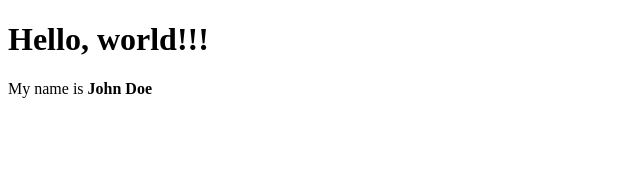
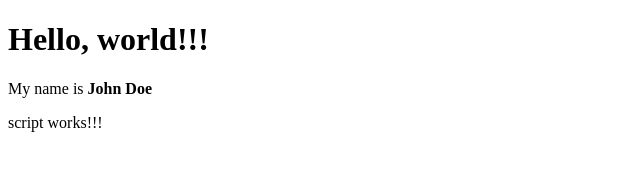
Before and after one commit to OlgaSmit/web411_04032025, a plain HTML site: page index.html in a window 1280 px wide. Shown: the whole page, without its empty margins (0-640 px from the left). Drawn offline with Linux system fonts and the light colour scheme.

Commit message:
+ script

```diff
--- a/index.html
+++ b/index.html
@@ -8,5 +8,6 @@
 <body>
     <h1>Hello, world!!!</h1>
     <p>My name is <strong>John Doe</strong></p>
+    <script>document.body.append(`script works!!!`);</script>
 </body>
 </html>
```
